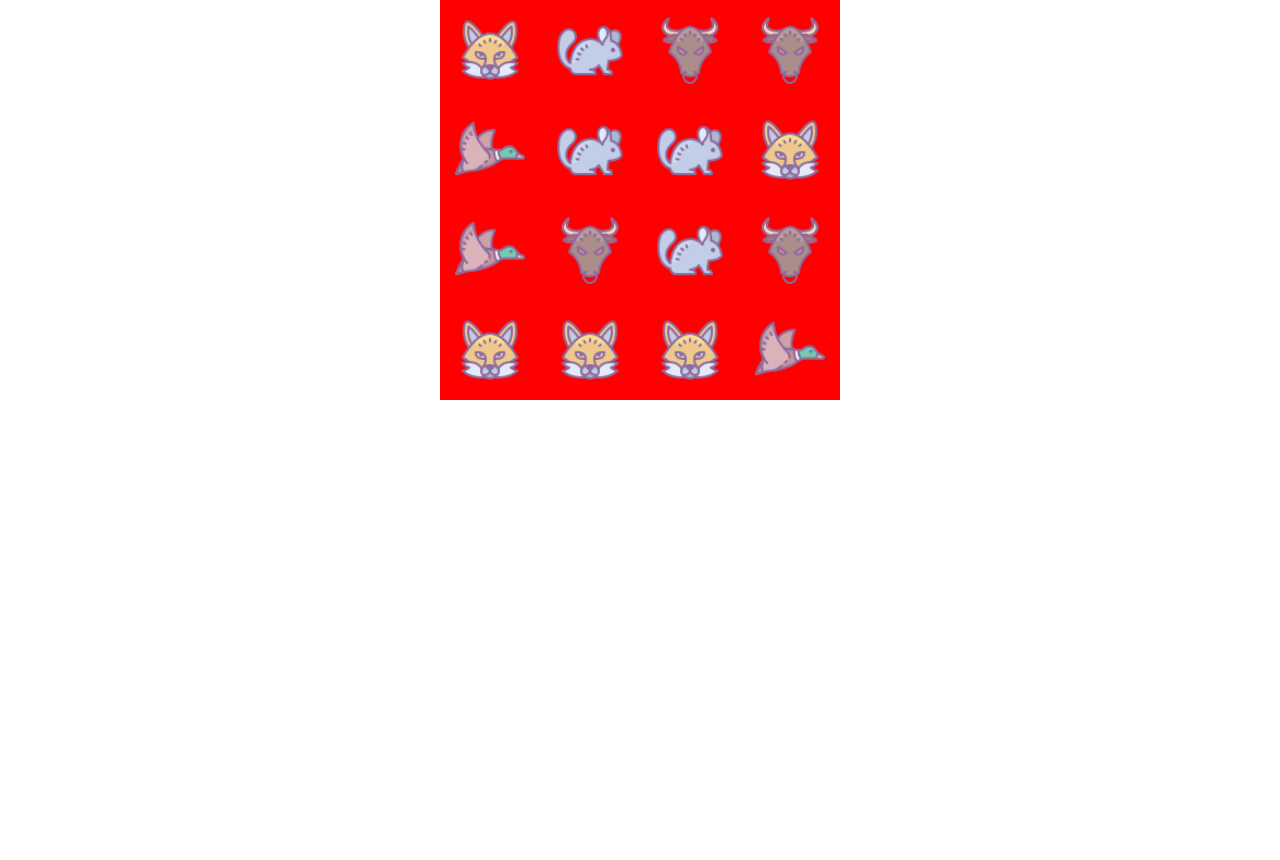
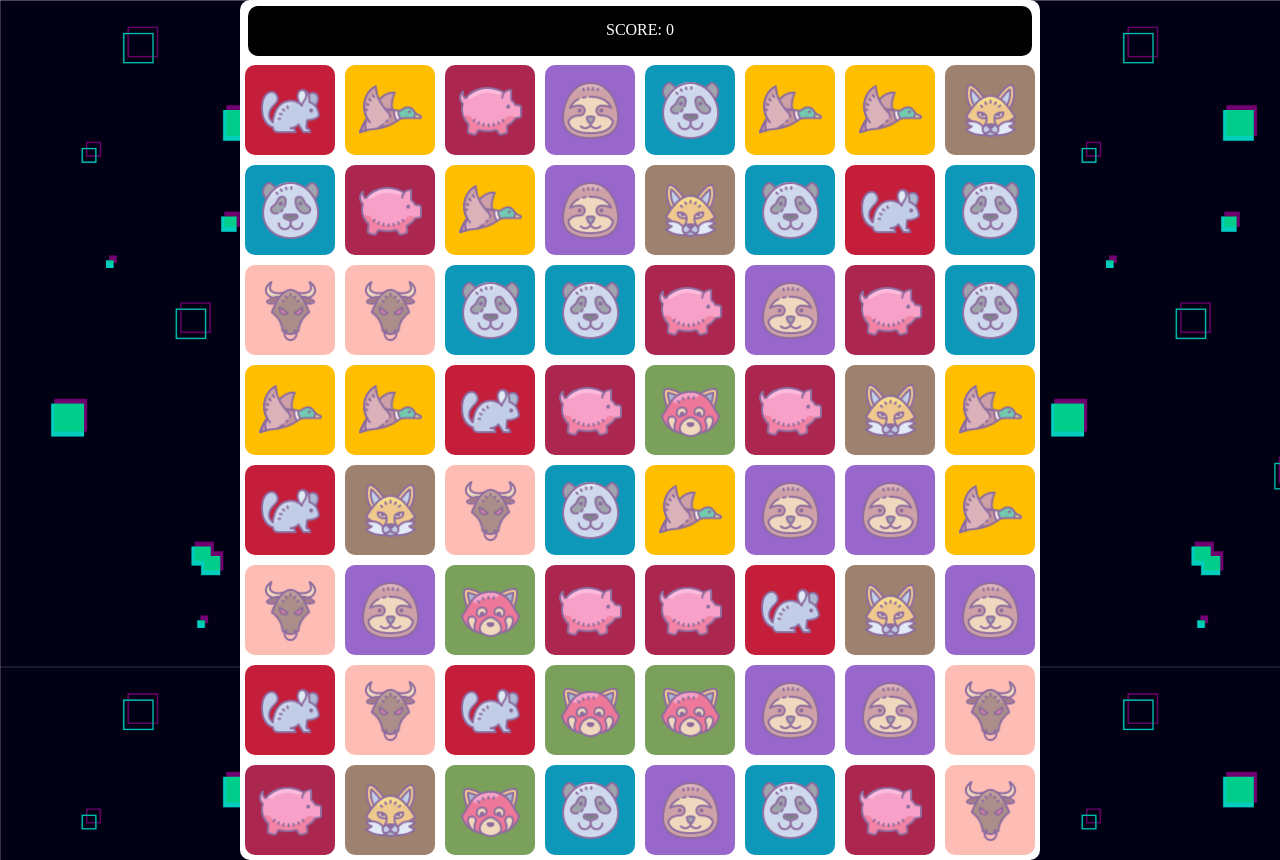
Before and after one commit to HaruThePotato/GA_Project_1, a plain HTML site: page index.html in a window 1280 px wide. Before the commit the page ends 800 px from the top, so only its background shows below. Drawn offline with Linux system fonts and the light colour scheme.

Commit message:
Beautify website and added checker for if user swap tiles

```diff
--- a/css/styles.css
+++ b/css/styles.css
@@ -3,12 +3,38 @@
     display: block;
 }
 
+body {
+    background-image: url("../images/wallpaper.jpg");
+    background-size: 1000px;
+}
+
 #grid {
-    background: blue;
+    background: white;
+    border-radius: 10px;
+    padding-bottom: 60px;
+}
+
+#ui {
+    position: relative;
+    background: black;
+    border-radius: 10px;
+    width: 98%;
+    top: 6px;
+    height: 50px;
+    margin-bottom: 10px;
 }
 
 .tiles {
     display: block;
     float: left;
-    background: red;
+    border-radius: 10px;
+    background: #C4D6B0;
 }
+#score {
+    color: white;
+    width: 10%;
+    padding: 15px 0;
+    text-align: center;
+    position: relative;
+    margin: auto;
+}
--- a/index.html
+++ b/index.html
@@ -7,7 +7,9 @@
 </head>
 
 <body>
-    <div id="grid"></div>
+    <div id="grid">
+      <div id="ui"><div id="score"></div></div>
+    </div>
     <script src="js/scripts.js"></script>
 </body>
 </html>
--- a/js/scripts.js
+++ b/js/scripts.js
@@ -1,17 +1,19 @@
 const GameManager = {
-    CURRENT_TILE_TYPES:4,
+    CURRENT_TILE_TYPES: 8,
     CURRENT_SCORE: 0,
     MAXIMUM_SCORE: 10,
     MOVES_TAKEN: 0,
     LEVEL: 1,
     TIMER: 100,
-    COL: 4,
-    ROW: 4,
-    TILE_SIZE: 100
+    COL: 8,
+    ROW: 8,
+    TILE_SIZE: 90,
+    TILE_MARGIN: 5
 };
 
 let userSelected = "";
 const icons = ["fox", "chinchilla", "duck", "bull", "red_panda", "panda", "sloth", "pig", "chicken"];
+const color = ["9F8170", "C51E3A", "FFBF00", "FDBCB4", "7BA05B", "0D98BA", "9966CC", "AB274F", "BA160C"];
 const grid = document.querySelector("#grid");
 const grid_allocation = new Array(GameManager.ROW).fill(0).map(() => new Array(GameManager.COL).fill(0));
 
@@ -23,19 +25,19 @@ function onMouseDownSelect() {
 
     if(userSelected == "") {
         resetGridMouseDown();
-        this.style.backgroundColor = "orange";
+        //this.style.backgroundColor = "orange";
 
         if(temp[0] >= 0 && temp[0] < (GameManager.ROW - 1)) {
-            document.querySelector("#r" + (parseInt(temp[0]) + 1) + "-c" + parseInt(temp[1])).style.backgroundColor = "green";
+            //document.querySelector("#r" + (parseInt(temp[0]) + 1) + "-c" + parseInt(temp[1])).style.backgroundColor = "green";
         }
         if(temp[0] <= (GameManager.ROW - 1) && temp[0] > 0) {
-            document.querySelector("#r" + (parseInt(temp[0]) - 1) + "-c" + parseInt(temp[1])).style.backgroundColor = "green";
+            //document.querySelector("#r" + (parseInt(temp[0]) - 1) + "-c" + parseInt(temp[1])).style.backgroundColor = "green";
         }
         if(temp[1] >= 0 && temp[1] < (GameManager.COL - 1)) {
-            document.querySelector("#r" + (parseInt(temp[0])) + "-c" + (parseInt(temp[1]) + 1)).style.backgroundColor = "green";
+            //document.querySelector("#r" + (parseInt(temp[0])) + "-c" + (parseInt(temp[1]) + 1)).style.backgroundColor = "green";
         }
         if(temp[1] <= (GameManager.COL - 1) && temp[1] > 0) {
-            document.querySelector("#r" + (parseInt(temp[0])) + "-c" + (parseInt(temp[1]) - 1)).style.backgroundColor = "green";
+            //document.querySelector("#r" + (parseInt(temp[0])) + "-c" + (parseInt(temp[1]) - 1)).style.backgroundColor = "green";
         }
 
         userSelected = this;
@@ -45,21 +47,25 @@ function onMouseDownSelect() {
             (parseInt(userSelected.getAttribute("id").split("-")[1].replace("c", ""))) == temp[1]) {
             console.log("DOWN");
             swapTiles(grid_allocation[userSelected.getAttribute("id").split("-")[0].replace("r", "")][userSelected.getAttribute("id").split("-")[1].replace("c", "")], grid_allocation[temp[0]][temp[1]], temp);
+            userMatch();
         }
         if((parseInt(userSelected.getAttribute("id").split("-")[0].replace("r", "")) - 1) == temp[0] &&
         (parseInt(userSelected.getAttribute("id").split("-")[1].replace("c", ""))) == temp[1]) {
             console.log("UP");
             swapTiles(grid_allocation[userSelected.getAttribute("id").split("-")[0].replace("r", "")][userSelected.getAttribute("id").split("-")[1].replace("c", "")], grid_allocation[temp[0]][temp[1]], temp);
+            userMatch();
         }
         if((parseInt(userSelected.getAttribute("id").split("-")[1].replace("c", "")) + 1) == temp[1] &&
         (parseInt(userSelected.getAttribute("id").split("-")[0].replace("r", ""))) == temp[0]) {
             console.log("RIGHT");
             swapTiles(grid_allocation[userSelected.getAttribute("id").split("-")[0].replace("r", "")][userSelected.getAttribute("id").split("-")[1].replace("c", "")], grid_allocation[temp[0]][temp[1]], temp);
+            userMatch();
         }
         if((parseInt(userSelected.getAttribute("id").split("-")[1].replace("c", "")) - 1) == temp[1] &&
         (parseInt(userSelected.getAttribute("id").split("-")[0].replace("r", ""))) == temp[0]) {
             console.log("LEFT");
             swapTiles(grid_allocation[userSelected.getAttribute("id").split("-")[0].replace("r", "")][userSelected.getAttribute("id").split("-")[1].replace("c", "")], grid_allocation[temp[0]][temp[1]], temp);
+            userMatch();
         }
         if((parseInt(userSelected.getAttribute("id").split("-")[1].replace("c", ""))) == temp[1] &&
         (parseInt(userSelected.getAttribute("id").split("-")[0].replace("r", ""))) == temp[0]) {
@@ -83,9 +89,17 @@ function render() {
             document.querySelector("#r" + a + "-c" + b).style.backgroundImage = "url('images/" + icons[grid_allocation[a][b]] + ".png')";
         }
     }
+
+    for (let a = 0; a < GameManager.ROW; a++) {
+        for (let b = 0; b < GameManager.COL; b++) {
+            document.querySelector("#r" + a + "-c" + b).style.backgroundColor = "#" + color[grid_allocation[a][b]];
+        }
+    }
+
+    document.querySelector("#score").innerHTML = "SCORE: " + GameManager.CURRENT_SCORE;
 }
 
-function onStartRemovePattern() {
+function checkPattern() {
     let match_times = 0;
     const direction = []; // UP DOWN LEFT RIGHT
     const tempArray = [];
@@ -120,13 +134,13 @@ function onStartRemovePattern() {
             if(match_times > 1) {
 
                 tempArray.push(a + ", " + b);
-                console.log(a + ", " + b + " - A");
+                //console.log(a + ", " + b + " - A");
 
                 if(a < GameManager.ROW - 1) {
                     if(grid_allocation[a][b] == grid_allocation[a + 1][b]) {
                         if(direction[1]) {
                             tempArray.push((a + 1) + ", " + b);
-                            console.log((a + 1) + ", " + b + " - B");
+                            //console.log((a + 1) + ", " + b + " - B");
                         }
                     }
                 }
@@ -135,7 +149,7 @@ function onStartRemovePattern() {
                     if(grid_allocation[a][b] == grid_allocation[a - 1][b]) {
                         if(direction[0]) {
                             tempArray.push((a - 1) + ", " + b);
-                            console.log((a - 1) + ", " + b + " - C");
+                            //console.log((a - 1) + ", " + b + " - C");
                         }
                     }
                 }
@@ -144,7 +158,7 @@ function onStartRemovePattern() {
                     if(grid_allocation[a][b] == grid_allocation[a][b + 1]) {
                         if(direction[3]) {
                             tempArray.push(a + ", " + (b + 1));
-                            console.log(a + ", " + (b + 1) + " - D");
+                            //console.log(a + ", " + (b + 1) + " - D");
                         }
                     }
                 }
@@ -153,7 +167,7 @@ function onStartRemovePattern() {
                     if(grid_allocation[a][b] == grid_allocation[a][b - 1]) {
                         if(direction[2]) {
                             tempArray.push(a + ", " + (b - 1));
-                            console.log(a + ", " + (b - 1) + " - E");
+                            //console.log(a + ", " + (b - 1) + " - E");
                         }
                     }
                 }
@@ -161,19 +175,15 @@ function onStartRemovePattern() {
                 for (let i = 0; i < direction.length; i++)
                     direction[i] = false;
             }
-            // for (let i = 0; i < tempArray_inner.length; i++) {
-            //     tempArray_outer.push(tempArray_inner[i]);
-            // }
-            // while(tempArray_inner.length > 0) {
-            //     tempArray_inner.pop();
-            // }
             match_times = 0;
         }
 
     }
-    console.log(tempArray.filter(returnUnique));
-    //console.log(tempArray);
+    //console.log(tempArray.filter(returnUnique) + "\n\n\n");
+    return tempArray.filter(returnUnique);
 }
+
+
 
 //function onMouseUp() {
 //    this.style.backgroundColor = "purple";
@@ -188,8 +198,8 @@ function onStartRemovePattern() {
 //}
 
 function createGrid() {
-    grid.style.height = (GameManager.ROW * GameManager.TILE_SIZE) + "px";
-    grid.style.width = (GameManager.COL * GameManager.TILE_SIZE) + "px";
+    grid.style.height = (GameManager.ROW * GameManager.TILE_SIZE + (10 * GameManager.ROW)) + "px";
+    grid.style.width = (GameManager.COL * GameManager.TILE_SIZE + (10 * GameManager.COL)) + "px";
 
     for (let a = 0; a < GameManager.ROW; a++) {
         for (let b = 0; b < GameManager.COL; b++) {
@@ -198,6 +208,7 @@ function createGrid() {
             temp.setAttribute("class", "tiles");
             temp.style.height = GameManager.TILE_SIZE + "px";
             temp.style.width = GameManager.TILE_SIZE + "px";
+            temp.style.margin = GameManager.TILE_MARGIN + "px";
             temp.addEventListener("mousedown", onMouseDownSelect);
             //temp.addEventListener("mouseup", onMouseUp);
             //temp.addEventListener("mouseenter", onHoverEnter);
@@ -209,7 +220,7 @@ function createGrid() {
 function resetGridMouseDown() {
     for (let a = 0; a < GameManager.ROW; a++) {
         for (let b = 0; b < GameManager.COL; b++) {
-            document.querySelector("#r" + a + "-c" + b).style.backgroundColor = "red";
+            //document.querySelector("#r" + a + "-c" + b).style.backgroundColor = "red";
         }
     }
 }
@@ -223,19 +234,46 @@ function fillGrid() {
         for (let b = 0; b < GameManager.COL; b++) {
             const temp = random(GameManager.CURRENT_TILE_TYPES)
             grid_allocation[a][b] = temp;
+            document.querySelector("#r" + a + "-c" + b).style.backgroundColor = "#" + color[grid_allocation[a][b]];
             document.querySelector("#r" + a + "-c" + b).style.backgroundImage = "url('images/" + icons[temp] + ".png')";
             document.querySelector("#r" + a + "-c" + b).style.backgroundRepeat = "no-repeat";
             document.querySelector("#r" + a + "-c" + b).style.backgroundPosition = "center";
             document.querySelector("#r" + a + "-c" + b).style.backgroundSize = "70%";
         }
     }
-    onStartRemovePattern();
-    //console.log(grid_allocation);
+    while(checkPattern() != "") {
+        refillGrid(checkPattern());
+    }
+}
+
+function refillGrid(cp) {
+    for (let i = 0; i < cp.length; i++) {
+       grid_allocation[cp[i].split(", ")[0]][cp[i].split(", ")[1]] = random(GameManager.CURRENT_TILE_TYPES);
+    }
+
+    render();
+}
+
+function userMatch() {
+    GameManager.CURRENT_SCORE += checkPattern().length;
+    let temp = [];
+    temp = checkPattern();
+
+    console.log(temp);
+
+    while(checkPattern() != "") {
+        refillGrid(temp);
+    }
+
+    if(temp == "")
+        return true;
+
+    render();
 }
 
 function random(max) {
     return Math.floor(Math.random() * max);
-  }
+}
 
 function Start() {
     createGrid();
```
Also changed, not shown: images/wallpaper.jpg (added).
